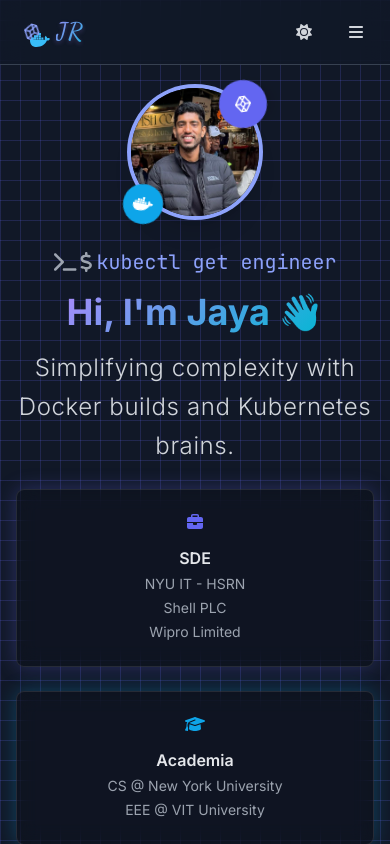
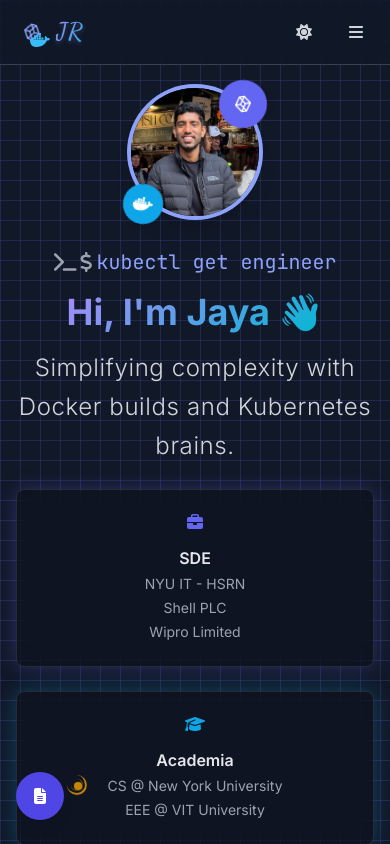
Before and after one commit to sabarishreddy99/jayas-portfolio, a Next.js app: page / in a window 390 px wide. Shown: the top 844 px of the page. Built offline with nearby package versions, Linux system fonts and the light colour scheme.

Commit message:
Added resume and top button for mobile screens

```diff
--- a/src/components/Contact.tsx
+++ b/src/components/Contact.tsx
@@ -12,8 +12,153 @@
   faPaperPlane,
   faCalendarAlt,
   faExternalLinkAlt,
-  faDownload
+  faDownload,
+  faChevronUp,
+  faFileText
 } from '@fortawesome/free-solid-svg-icons'
+import { useState, useEffect } from 'react'
+
+// Floating Mobile Buttons Component
+function FloatingMobileButtons() {
+  const [showScrollTop, setShowScrollTop] = useState(false)
+  const [isAtTop, setIsAtTop] = useState(true)
+
+  useEffect(() => {
+    const handleScroll = () => {
+      const scrollY = window.scrollY
+      setShowScrollTop(scrollY > 300)
+      setIsAtTop(scrollY < 50) // Consider "at top" when within 50px of top
+    }
+
+    window.addEventListener('scroll', handleScroll)
+    return () => window.removeEventListener('scroll', handleScroll)
+  }, [])
+
+  const scrollToTop = () => {
+    window.scrollTo({ top: 0, behavior: 'smooth' })
+  }
+
+  return (
+    <>
+      {/* Resume Button - Left Bottom */}
+      <motion.div
+        initial={{ opacity: 0, x: -100 }}
+        animate={{ opacity: 1, x: 0 }}
+        className="fixed bottom-6 left-4 z-50 md:hidden"
+      >
+        <motion.a
+          href="https://drive.google.com/drive/folders/1vm35z-6VQjtO9A8ZBgCvvSP_7_POPTrV?usp=sharing"
+          target="_blank"
+          rel="noopener noreferrer"
+          whileHover={{ scale: 1.1 }}
+          whileTap={{ scale: 0.9 }}
+          animate={isAtTop ? {
+            scale: [1, 1.15, 1],
+            rotate: [0, -10, 10, -5, 5, 0],
+            transition: {
+              duration: 2,
+              repeat: Infinity,
+              repeatDelay: 3,
+              ease: "easeInOut"
+            }
+          } : {}}
+          className="flex items-center justify-center w-12 h-12 bg-kubernetes-600 hover:bg-kubernetes-700 text-white rounded-full shadow-lg transition-all duration-300 hover:shadow-xl relative"
+        >
+          <FontAwesomeIcon icon={faFileText} className="w-5 h-5" />
+          {isAtTop && (
+            <motion.div
+              initial={{ opacity: 0, scale: 0 }}
+              animate={{ opacity: 1, scale: 1 }}
+              className="absolute -top-3 -right-3 w-6 h-6 flex items-center justify-center"
+            >
+              {/* WiFi Signal Animation */}
+              <div className="relative">
+                {/* WiFi Arc 1 - Innermost */}
+                <motion.div
+                  className="absolute inset-0 border-2 border-yellow-600 rounded-full"
+                  style={{ width: '8px', height: '8px', top: '9px', left: '9px' }}
+                  animate={{
+                    opacity: [0, 1, 0],
+                    scale: [0.8, 1, 0.8]
+                  }}
+                  transition={{
+                    duration: 1.5,
+                    repeat: Infinity,
+                    delay: 0,
+                    ease: "easeOut"
+                  }}
+                />
+                {/* WiFi Arc 2 - Middle */}
+                <motion.div
+                  className="absolute border-2 border-yellow-600 rounded-full"
+                  style={{ width: '14px', height: '14px', top: '6px', left: '6px', borderTop: 'transparent', borderLeft: 'transparent', transform: 'rotate(225deg)' }}
+                  animate={{
+                    opacity: [0, 1, 0],
+                    scale: [0.8, 1, 0.8]
+                  }}
+                  transition={{
+                    duration: 1.5,
+                    repeat: Infinity,
+                    delay: 0.3,
+                    ease: "easeOut"
+                  }}
+                />
+                {/* WiFi Arc 3 - Outermost */}
+                <motion.div
+                  className="absolute border-2 border-yellow-600 rounded-full"
+                  style={{ width: '20px', height: '20px', top: '3px', left: '3px', borderTop: 'transparent', borderLeft: 'transparent', transform: 'rotate(225deg)' }}
+                  animate={{
+                    opacity: [0, 1, 0],
+                    scale: [0.8, 1, 0.8]
+                  }}
+                  transition={{
+                    duration: 1.5,
+                    repeat: Infinity,
+                    delay: 0.6,
+                    ease: "easeOut"
+                  }}
+                />
+                {/* Center Dot */}
+                <motion.div
+                  className="absolute w-2 h-2 bg-yellow-600 rounded-full"
+                  style={{ top: '10px', left: '10px' }}
+                  animate={{
+                    opacity: [1, 0.7, 1],
+                    scale: [1, 1.2, 1]
+                  }}
+                  transition={{
+                    duration: 1.5,
+                    repeat: Infinity,
+                    ease: "easeInOut"
+                  }}
+                />
+              </div>
+            </motion.div>
+          )}
+        </motion.a>
+      </motion.div>
+
+      {/* Back to Top Button - Right Bottom */}
+      {showScrollTop && (
+        <motion.div
+          initial={{ opacity: 0, x: 100 }}
+          animate={{ opacity: 1, x: 0 }}
+          exit={{ opacity: 0, x: 100 }}
+          className="fixed bottom-6 right-4 z-50 md:hidden"
+        >
+          <motion.button
+            onClick={scrollToTop}
+            whileHover={{ scale: 1.1 }}
+            whileTap={{ scale: 0.9 }}
+            className="flex items-center justify-center w-12 h-12 bg-docker-600 hover:bg-docker-700 text-white rounded-full shadow-lg transition-all duration-300 hover:shadow-xl"
+          >
+            <FontAwesomeIcon icon={faChevronUp} className="w-5 h-5" />
+          </motion.button>
+        </motion.div>
+      )}
+    </>
+  )
+}
 
 export default function Contact() {
   const [ref, inView] = useInView({
@@ -101,6 +246,7 @@
   }
 
   return (
+    <>
       <section ref={ref} className="py-20 px-4 sm:px-6 lg:px-8 bg-gray-50 dark:bg-gray-800">
         <motion.div
           variants={containerVariants}
@@ -315,6 +461,10 @@
           </div>
         </motion.div>
       </motion.div>
+
+      {/* Floating Mobile Buttons */}
+      <FloatingMobileButtons />
     </section>
+    </>
   )
 }
```
Lines whose indentation alone changed are shown as unchanged.
